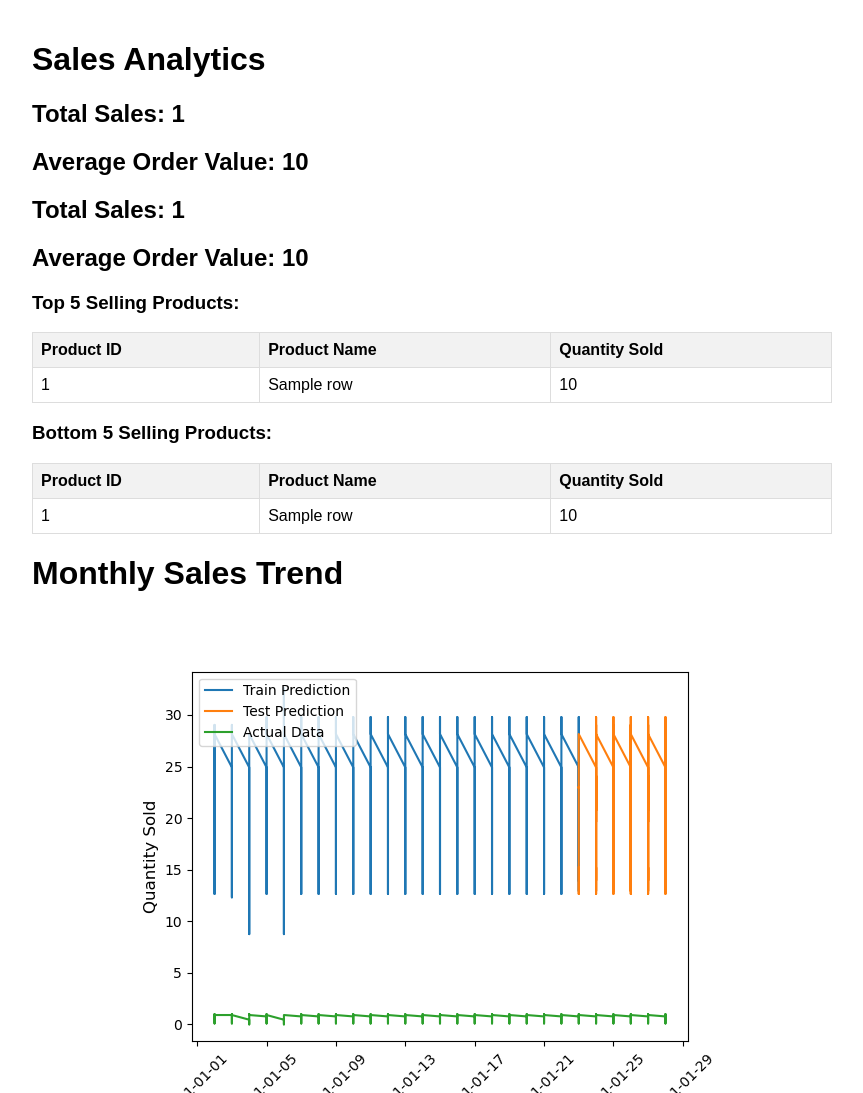
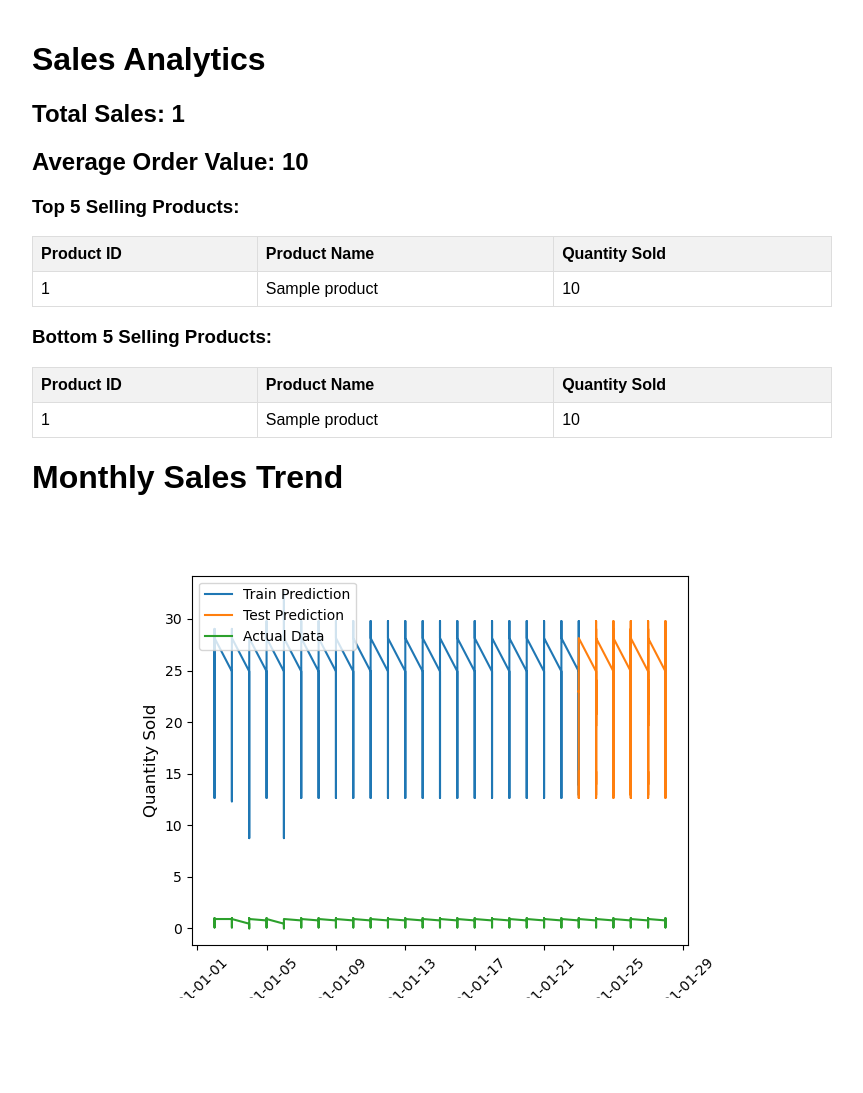
Before and after one commit to jonathanrao99/Inventory-Management-System, a Flask app: template templates/analytics.html in a window 1280 px wide. Shown: the part 46-1139 px from the top of the page, without its empty margins (208-1071 px from the left). After the commit the page ends 1044 px from the top, so only its background shows below. Run offline with Flask 3, Linux system fonts and the light colour scheme; the template is opened without the code that fills it: most values are stand-ins (such as "Sample title", 1, 10 or a date in 2020).

Commit message:
Update analytics.html

```diff
--- a/templates/analytics.html
+++ b/templates/analytics.html
@@ -85,9 +85,6 @@
         <h2>Total Sales: {{ total_sales }}</h2>
         <h2>Average Order Value: {{ average_order_value }}</h2>
 
-        <h2>Total Sales: {{ total_sales }}</h2>
-<h2>Average Order Value: {{ average_order_value }}</h2>
-
         <h3>Top 5 Selling Products:</h3>
         <table>
           <tr>
@@ -95,11 +92,11 @@
             <th>Product Name</th>
             <th>Quantity Sold</th>
           </tr>
-  {% for index, row in top_selling_products.iterrows() %}
+          {% for product in top_selling_products %}
           <tr>
-    <td>{{ row['product_id'] }}</td>
-    <td>{{ row['product_name'] }}</td>
-    <td>{{ row['quantity_stock'] }}</td>
+            <td>{{ product['product_id'] }}</td>
+            <td>{{ product['product_name'] }}</td>
+            <td>{{ product['quantity_stock'] }}</td>
           </tr>
           {% endfor %}
         </table>
@@ -111,22 +108,18 @@
             <th>Product Name</th>
             <th>Quantity Sold</th>
           </tr>
-  {% for index, row in bottom_selling_products.iterrows() %}
+          {% for product in bottom_selling_products %}
           <tr>
-    <td>{{ row['product_id'] }}</td>
-    <td>{{ row['product_name'] }}</td>
-    <td>{{ row['quantity_stock'] }}</td>
+            <td>{{ product['product_id'] }}</td>
+            <td>{{ product['product_name'] }}</td>
+            <td>{{ product['quantity_stock'] }}</td>
           </tr>
           {% endfor %}
         </table>
 
-
-        <title>Sales Trend</title>
-</head>
-<body>
+        <!-- Plot Sales Trend -->
         <h1>Monthly Sales Trend</h1>
-    <img src="/Users/moraarvindkumar/Desktop/Major_project/static/plot.png" alt="Sales Trend">
-</body>
+        <img src="/static/plot.png" alt="Sales Trend">
     </div>
 </body>
 </html>
```
Lines whose indentation alone changed are shown as unchanged.
